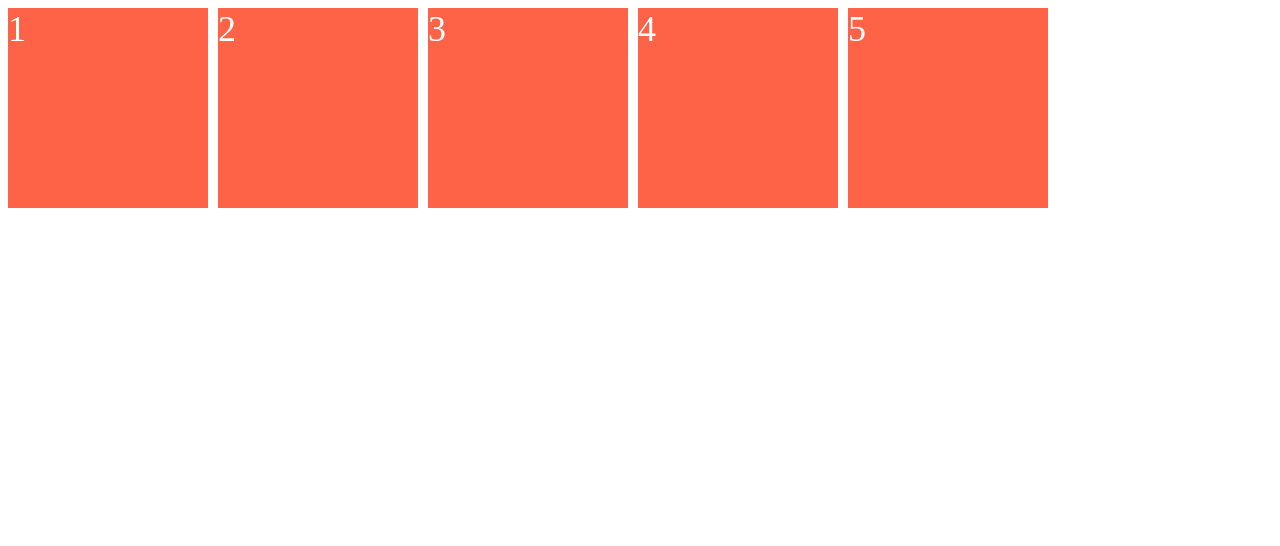
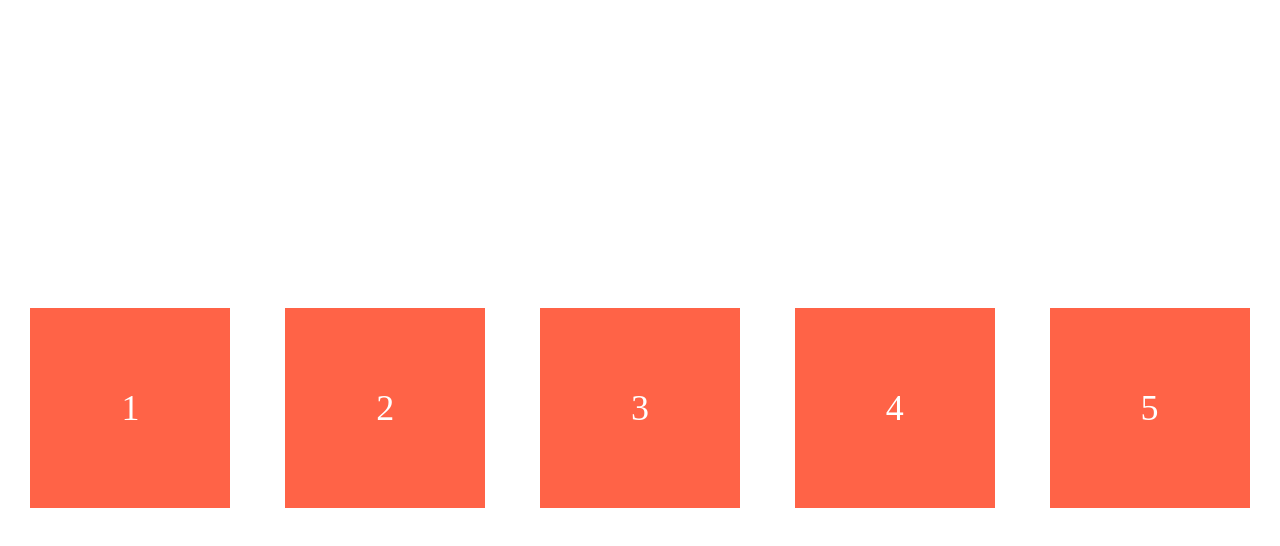
Before and after one commit to ygvbhy/cssMasterClass, a plain HTML site: page index.html in a window 1280 px wide. Drawn offline with Linux system fonts and the light colour scheme.

Commit message:
Main and Cross Axis Part.1

```diff
--- a/style.css
+++ b/style.css
@@ -1,6 +1,9 @@
 .container {
   display: flex;
+  height: 100vh;
   flex-direction: row;
+  justify-content: space-around;
+  align-items: center;
   gap: 10px;
 }
 
@@ -10,4 +13,7 @@
   background-color: tomato;
   font-size: 36px;
   color: white;
+  display: flex;
+  justify-content: center;
+  align-items: center;
 }
```
